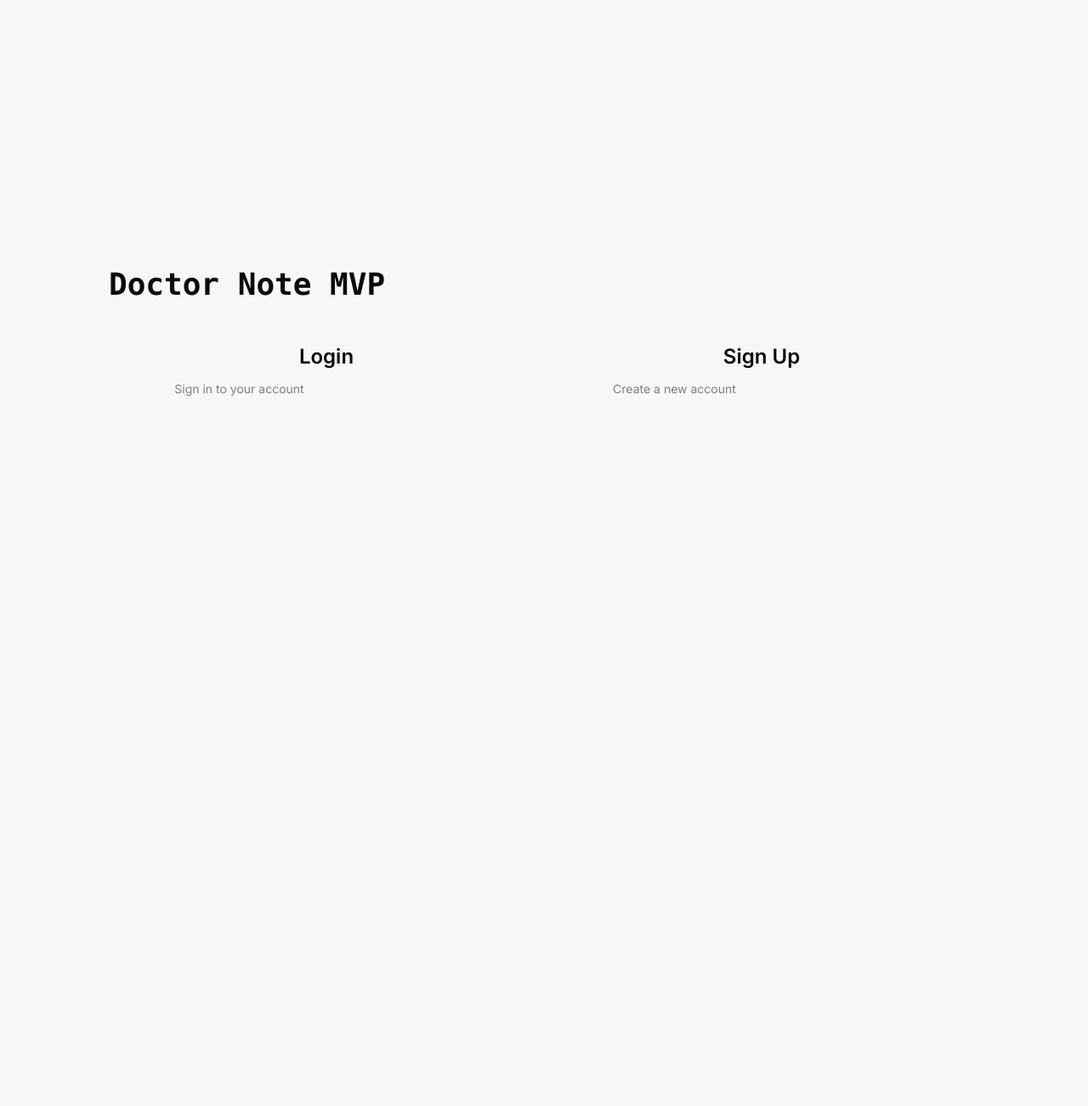
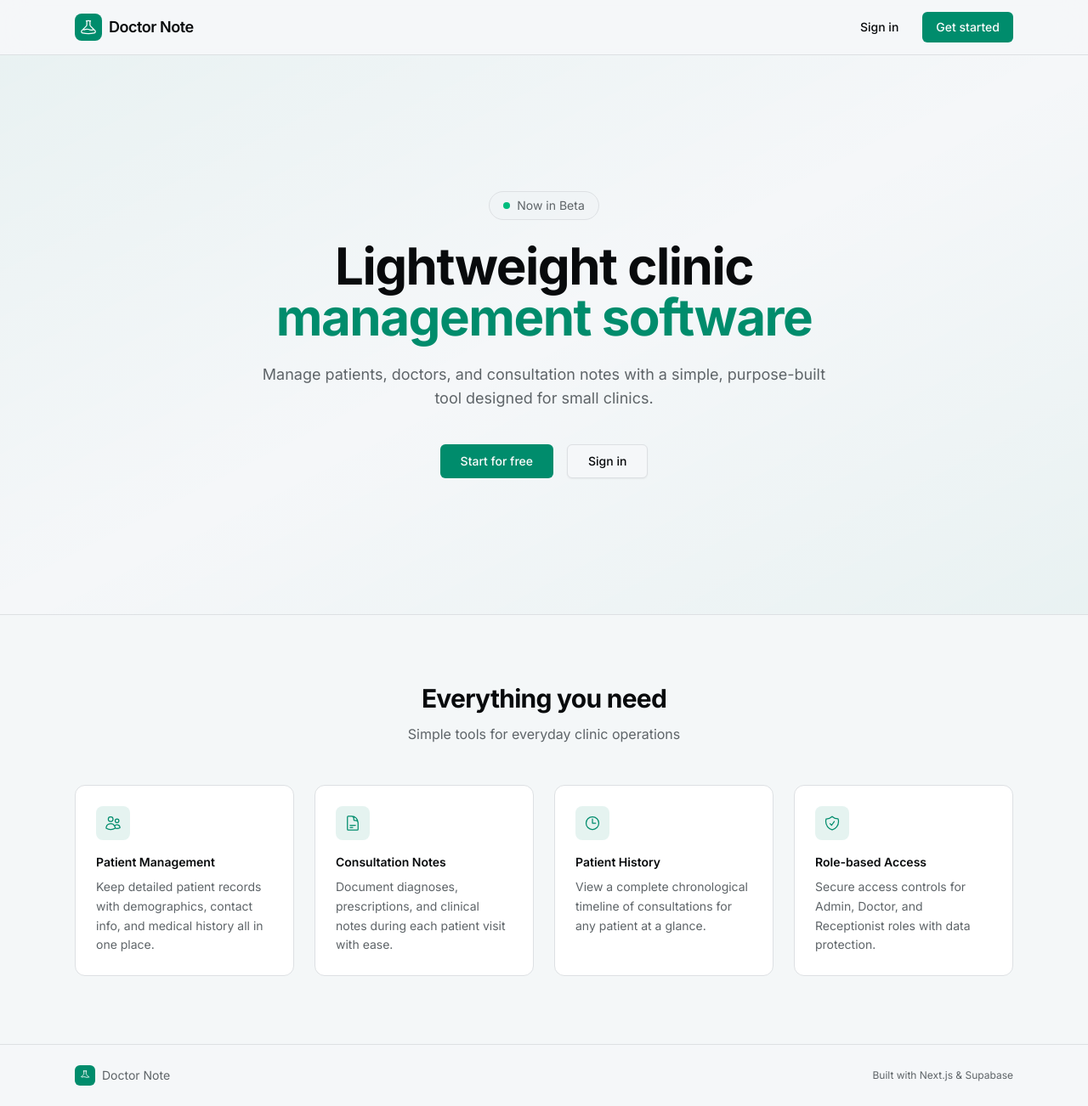
Before and after one commit to ChanOoDev/ai_sdlc_framework, a Next.js app: page / in a window 1280 px wide. Shown: the whole page at 85% size. Before the commit the page ends 800 px from the top, so only its background shows below. Built offline with nearby package versions, Linux system fonts and the light colour scheme.

Commit message:
feat(ui): professional landing page with navbar, hero, and features

```diff
--- a/src/app/page.tsx
+++ b/src/app/page.tsx
@@ -1,33 +1,137 @@
 import Link from "next/link";
+import { buttonVariants } from "@/components/ui/button";
+
+const features = [
+  {
+    title: "Patient Management",
+    description: "Keep detailed patient records with demographics, contact info, and medical history all in one place.",
+    icon: "M15 19.128a9.38 9.38 0 002.625.372 9.337 9.337 0 004.121-.952 4.125 4.125 0 00-7.533-2.493M15 19.128v-.003c0-1.113-.285-2.16-.786-3.07M15 19.128v.106A12.318 12.318 0 018.624 21c-2.331 0-4.512-.645-6.374-1.766l-.001-.109a6.375 6.375 0 0111.964-3.07M12 6.375a3.375 3.375 0 11-6.75 0 3.375 3.375 0 016.75 0zm8.25 2.25a2.625 2.625 0 11-5.25 0 2.625 2.625 0 015.25 0z",
+  },
+  {
+    title: "Consultation Notes",
+    description: "Document diagnoses, prescriptions, and clinical notes during each patient visit with ease.",
+    icon: "M19.5 14.25v-2.625a3.375 3.375 0 00-3.375-3.375h-1.5A1.125 1.125 0 0113.5 7.125v-1.5a3.375 3.375 0 00-3.375-3.375H8.25m0 12.75h7.5m-7.5 3H12M10.5 2.25H5.625c-.621 0-1.125.504-1.125 1.125v17.25c0 .621.504 1.125 1.125 1.125h12.75c.621 0 1.125-.504 1.125-1.125V11.25a9 9 0 00-9-9z",
+  },
+  {
+    title: "Patient History",
+    description: "View a complete chronological timeline of consultations for any patient at a glance.",
+    icon: "M12 6v6h4.5m4.5 0a9 9 0 11-18 0 9 9 0 0118 0z",
+  },
+  {
+    title: "Role-based Access",
+    description: "Secure access controls for Admin, Doctor, and Receptionist roles with data protection.",
+    icon: "M9 12.75L11.25 15 15 9.75m-3-7.036A11.959 11.959 0 013.598 6 11.99 11.99 0 003 9.749c0 5.592 3.824 10.29 9 11.623 5.176-1.332 9-6.03 9-11.622 0-1.31-.21-2.571-.598-3.751h-.152c-3.196 0-6.1-1.248-8.25-3.285z",
+  },
+];
 
 export default function Home() {
   return (
-    <main className="flex min-h-screen flex-col items-center justify-center p-24">
-      <div className="z-10 w-full max-w-5xl items-center justify-between font-mono text-sm lg:flex">
-        <h1 className="text-4xl font-bold">Doctor Note MVP</h1>
-      </div>
+    <div className="min-h-screen bg-background">
+      {/* Navigation */}
+      <nav className="sticky top-0 z-50 border-b bg-background/80 backdrop-blur-lg">
+        <div className="mx-auto flex h-16 max-w-6xl items-center justify-between px-4 sm:px-6">
+          <Link href="/" className="flex items-center gap-2">
+            <div className="flex h-8 w-8 items-center justify-center rounded-lg bg-primary">
+              <svg className="h-5 w-5 text-primary-foreground" fill="none" viewBox="0 0 24 24" strokeWidth={1.5} stroke="currentColor">
+                <path strokeLinecap="round" strokeLinejoin="round" d="M9.75 3.104v5.714a2.25 2.25 0 01-.659 1.591L5 14.5M9.75 3.104c-.251.023-.501.05-.75.082m.75-.082a24.301 24.301 0 014.5 0m0 0v5.714c0 .597.237 1.17.659 1.591L19.8 15.3M14.25 3.104c.251.023.501.05.75.082M19.8 15.3l-1.57.393A9.065 9.065 0 0112 15a9.065 9.065 0 00-6.23.693L5 14.5m14.8.8l1.402 1.402c1.232 1.232.65 3.318-1.067 3.611A48.309 48.309 0 0112 21c-2.773 0-5.491-.235-8.135-.687-1.718-.293-2.3-2.379-1.067-3.61L5 14.5" />
+              </svg>
+            </div>
+            <span className="text-lg font-semibold tracking-tight">Doctor Note</span>
+          </Link>
 
-      <div className="mt-8 grid text-center lg:grid-cols-2 lg:w-full lg:max-w-5xl">
-        <Link
-          href="/login"
-          className="group rounded-lg border border-transparent px-5 py-4 transition-colors hover:border-gray-300 hover:bg-gray-100"
-        >
-          <h2 className="mb-3 text-2xl font-semibold">Login</h2>
-          <p className="m-0 max-w-[30ch] text-sm opacity-50">
-            Sign in to your account
+          <div className="flex items-center gap-3">
+            <Link href="/login" className={buttonVariants({ variant: "ghost" })}>
+              Sign in
+            </Link>
+            <Link href="/signup" className={buttonVariants()}>
+              Get started
+            </Link>
+          </div>
+        </div>
+      </nav>
+
+      {/* Hero */}
+      <section className="relative overflow-hidden">
+        {/* Background gradient */}
+        <div className="absolute inset-0 bg-gradient-to-br from-primary/5 via-transparent to-primary/5" />
+
+        <div className="relative mx-auto max-w-6xl px-4 py-24 sm:px-6 sm:py-32 lg:py-40">
+          <div className="text-center">
+            <div className="mb-6 inline-flex items-center gap-2 rounded-full border bg-muted/50 px-4 py-1.5 text-sm text-muted-foreground">
+              <span className="flex h-2 w-2 rounded-full bg-emerald-500" />
+              Now in Beta
+            </div>
+
+            <h1 className="text-4xl font-bold tracking-tight text-foreground sm:text-5xl lg:text-6xl">
+              Lightweight clinic
+              <br />
+              <span className="text-primary">management software</span>
+            </h1>
+
+            <p className="mx-auto mt-6 max-w-2xl text-lg text-muted-foreground">
+              Manage patients, doctors, and consultation notes with a simple,
+              purpose-built tool designed for small clinics.
+            </p>
+
+            <div className="mt-10 flex items-center justify-center gap-4">
+              <Link href="/signup" className={buttonVariants({ size: "lg" })}>
+                Start for free
+              </Link>
+              <Link href="/login" className={buttonVariants({ variant: "outline", size: "lg" })}>
+                Sign in
+              </Link>
+            </div>
+          </div>
+        </div>
+      </section>
+
+      {/* Features */}
+      <section className="border-t bg-muted/30">
+        <div className="mx-auto max-w-6xl px-4 py-20 sm:px-6">
+          <div className="text-center">
+            <h2 className="text-3xl font-bold tracking-tight text-foreground">
+              Everything you need
+            </h2>
+            <p className="mt-3 text-muted-foreground">
+              Simple tools for everyday clinic operations
+            </p>
+          </div>
+
+          <div className="mt-12 grid gap-6 sm:grid-cols-2 lg:grid-cols-4">
+            {features.map((feature) => (
+              <div
+                key={feature.title}
+                className="rounded-xl border bg-card p-6 transition-colors hover:bg-accent/50"
+              >
+                <div className="flex h-10 w-10 items-center justify-center rounded-lg bg-primary/10">
+                  <svg className="h-5 w-5 text-primary" fill="none" viewBox="0 0 24 24" strokeWidth={1.5} stroke="currentColor">
+                    <path strokeLinecap="round" strokeLinejoin="round" d={feature.icon} />
+                  </svg>
+                </div>
+                <h3 className="mt-4 text-sm font-semibold text-foreground">{feature.title}</h3>
+                <p className="mt-2 text-sm leading-relaxed text-muted-foreground">{feature.description}</p>
+              </div>
+            ))}
+          </div>
+        </div>
+      </section>
+
+      {/* Footer */}
+      <footer className="border-t">
+        <div className="mx-auto flex max-w-6xl items-center justify-between px-4 py-6 sm:px-6">
+          <div className="flex items-center gap-2 text-sm text-muted-foreground">
+            <div className="flex h-6 w-6 items-center justify-center rounded-md bg-primary">
+              <svg className="h-3.5 w-3.5 text-primary-foreground" fill="none" viewBox="0 0 24 24" strokeWidth={1.5} stroke="currentColor">
+                <path strokeLinecap="round" strokeLinejoin="round" d="M9.75 3.104v5.714a2.25 2.25 0 01-.659 1.591L5 14.5M9.75 3.104c-.251.023-.501.05-.75.082m.75-.082a24.301 24.301 0 014.5 0m0 0v5.714c0 .597.237 1.17.659 1.591L19.8 15.3M14.25 3.104c.251.023.501.05.75.082M19.8 15.3l-1.57.393A9.065 9.065 0 0112 15a9.065 9.065 0 00-6.23.693L5 14.5" />
+              </svg>
+            </div>
+            Doctor Note
+          </div>
+          <p className="text-xs text-muted-foreground">
+            Built with Next.js & Supabase
           </p>
-        </Link>
-
-        <Link
-          href="/signup"
-          className="group rounded-lg border border-transparent px-5 py-4 transition-colors hover:border-gray-300 hover:bg-gray-100"
-        >
-          <h2 className="mb-3 text-2xl font-semibold">Sign Up</h2>
-          <p className="m-0 max-w-[30ch] text-sm opacity-50">
-            Create a new account
-          </p>
-        </Link>
-      </div>
-    </main>
+        </div>
+      </footer>
+    </div>
   );
 }
```
